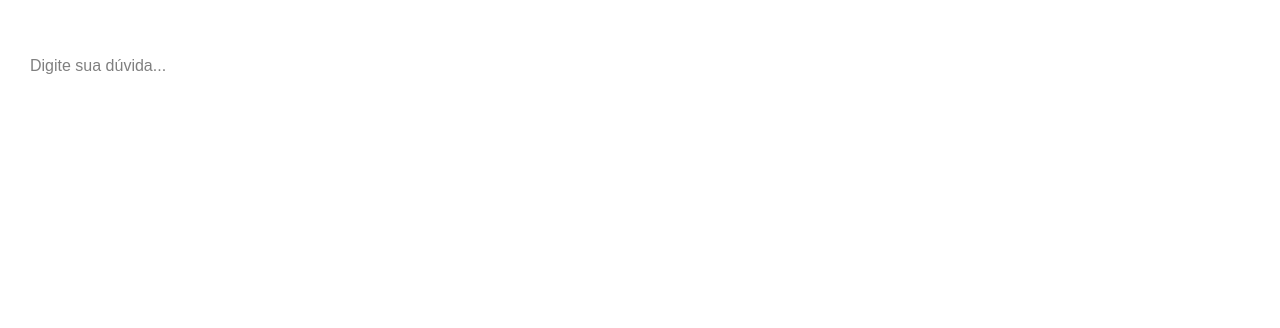
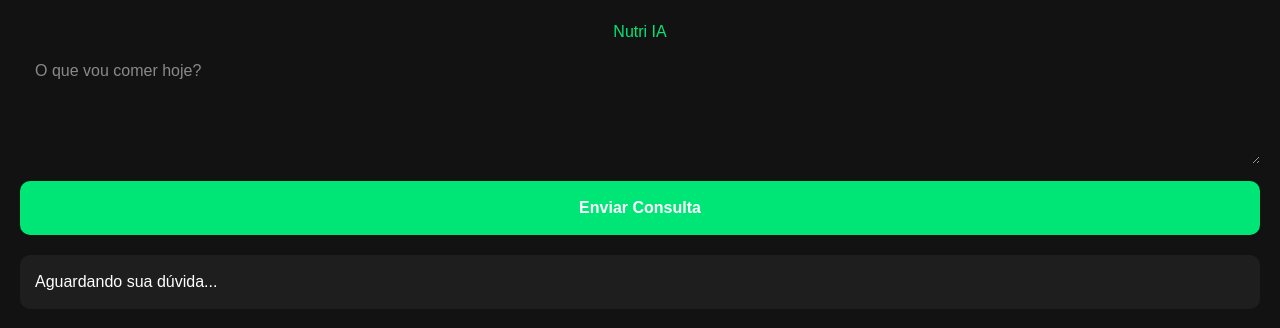
Before and after one commit to ramoncalixtof/nutricionista-ia, a Next.js app: page / in a window 1280 px wide. Shown: the top 328 px of the page. Built offline with nearby package versions, Linux system fonts and the light colour scheme.

Commit message:
Update page.js

```diff
--- a/app/page.js
+++ b/app/page.js
@@ -8,36 +8,36 @@ export default function Home() {
 
   const enviarPergunta = async () => {
     setLoading(true);
-    setResposta('Pensando...');
     try {
       const res = await fetch('/api/nutricionista', {
         method: 'POST',
         headers: { 'Content-Type': 'application/json' },
-        body: JSON.stringify({ messages: [{ role: "user", content: pergunta }] }),
+        body: JSON.stringify({ messages: [{ content: pergunta }] }),
       });
       const data = await res.json();
-      setResposta(data.resposta || data.error);
-    } catch (error) {
-      setResposta("Erro ao conectar com a API.");
-    }
+      setResposta(data.resposta || "Erro: " + data.error);
+    } catch (e) { setResposta("Erro crítico na conexão."); }
     setLoading(false);
   };
 
   return (
-    <main style={{ padding: '20px', color: 'white' }}>
-      <h1>Nutricionista IA</h1>
-      <input
-        value={pergunta}
-        onChange={(e) => setPergunta(e.target.value)}
-        placeholder="Digite sua dúvida..."
-        style={{ width: '100%', padding: '10px', color: 'black' }}
+    <div style={{ padding: '20px', fontFamily: 'sans-serif', backgroundColor: '#121212', color: '#fff', minHeight: '100vh' }}>
+      <h1 style={{ textAlign: 'center', color: '#00e676' }}>Nutri IA</h1>
+      <textarea
+        value={pergunta} onChange={(e) => setPergunta(e.target.value)}
+        placeholder="O que vou comer hoje?"
+        style={{ width: '100%', height: '120px', padding: '15px', borderRadius: '10px', border: 'none', fontSize: '16px' }}
       />
-      <button onClick={enviarPergunta} style={{ marginTop: '10px', padding: '10px' }}>
-        {loading ? 'Aguarde...' : 'Enviar'}
+      <button
+        onClick={enviarPergunta}
+        disabled={loading}
+        style={{ width: '100%', padding: '15px', marginTop: '10px', backgroundColor: '#00e676', border: 'none', borderRadius: '10px', fontWeight: 'bold', fontSize: '16px' }}
+      >
+        {loading ? 'Consultando...' : 'Enviar Consulta'}
       </button>
-      <div style={{ marginTop: '20px', whiteSpace: 'pre-line' }}>
-        {resposta}
+      <div style={{ marginTop: '20px', padding: '15px', backgroundColor: '#1e1e1e', borderRadius: '10px', whiteSpace: 'pre-line' }}>
+        {resposta || "Aguardando sua dúvida..."}
       </div>
-    </main>
+    </div>
   );
 }
```
